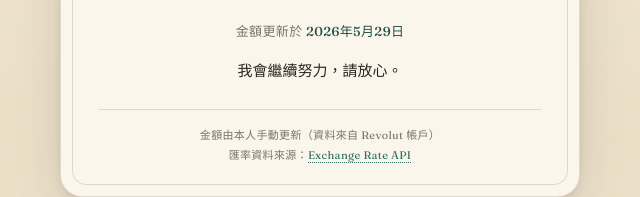
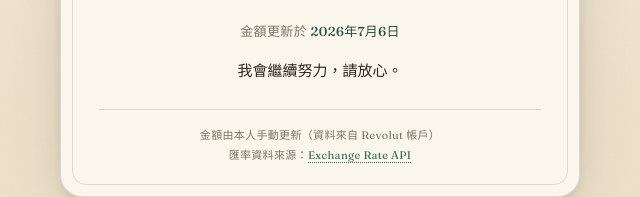
Before and after one commit to beltima/savings-student-loan-fubon, a plain HTML site: page index.html in a window 1280 px wide. Shown: the part 527-724 px from the top of the page, 320-960 px from the left. Drawn offline with Linux system fonts and the light colour scheme; no server answers.

Commit message:
Update lastUpdated date in index.html

```diff
--- a/index.html
+++ b/index.html
@@ -14,7 +14,7 @@
 <script>
 window.CONFIG = {
   savingsEur:  600,            // ← 你的歐元存款金額
-  lastUpdated: "2026-05-29",    // ← 更新日期（年-月-日）
+  lastUpdated: "2026-07-06",    // ← 更新日期（年-月-日）
 
   greeting:    "親愛的兩位",        // 問候語（可改或留空 ""）
   subtitle:    "我目前為助學貸款存下的金額",  // 副標題
```
